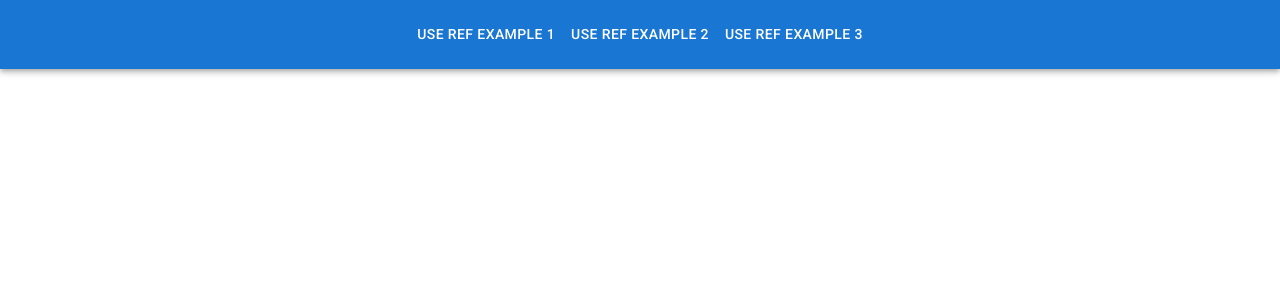
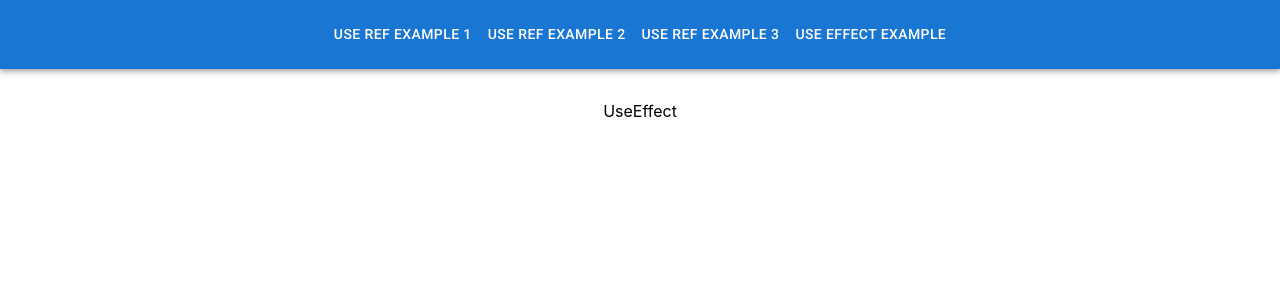
Before and after one commit to kaseyknudsen/react-hooks-practice, a React (Create React App) app: page /useEffect in a window 1280 px wide. Shown: the top 300 px of the page. Built offline with nearby package versions, Linux system fonts and the light colour scheme.

Commit message:
added routing for useEffect page

```diff
--- a/src/App.js
+++ b/src/App.js
@@ -2,6 +2,7 @@ import "./App.css";
 import UseRef from "./components/UseRef";
 import UseRef2 from "./components/UseRef2";
 import UseRef3 from "./components/UseRef3";
+import UseEffect from "./components/UseEffect";
 import { BrowserRouter, Routes, Route } from "react-router-dom";
 function App() {
   return (
@@ -10,6 +11,7 @@ function App() {
         <Route path="useRef1" element={<UseRef />} />
         <Route path="useRef2" element={<UseRef2 />} />
         <Route path="useRef3" element={<UseRef3 />} />
+        <Route path="useEffect" element={<UseEffect />} />
       </Routes>
     </div>
   );
--- a/src/components/NavBar.js
+++ b/src/components/NavBar.js
@@ -25,6 +25,11 @@ const pages = [
     name: "Use Ref Example 3",
     link: "useRef3",
     tooltip: "Random counter and perstisting values",
+  },
+  {
+    name: "Use Effect Example",
+    link: "useEffect",
+    tooltip: "Example of UseEffect Hook",
   },
 ];
 
--- /dev/null
+++ b/src/components/UseEffect.js
@@ -0,0 +1,9 @@
+import React from 'react'
+
+const UseEffect = () => {
+  return (
+    <div>UseEffect</div>
+  )
+}
+
+export default UseEffect
```
